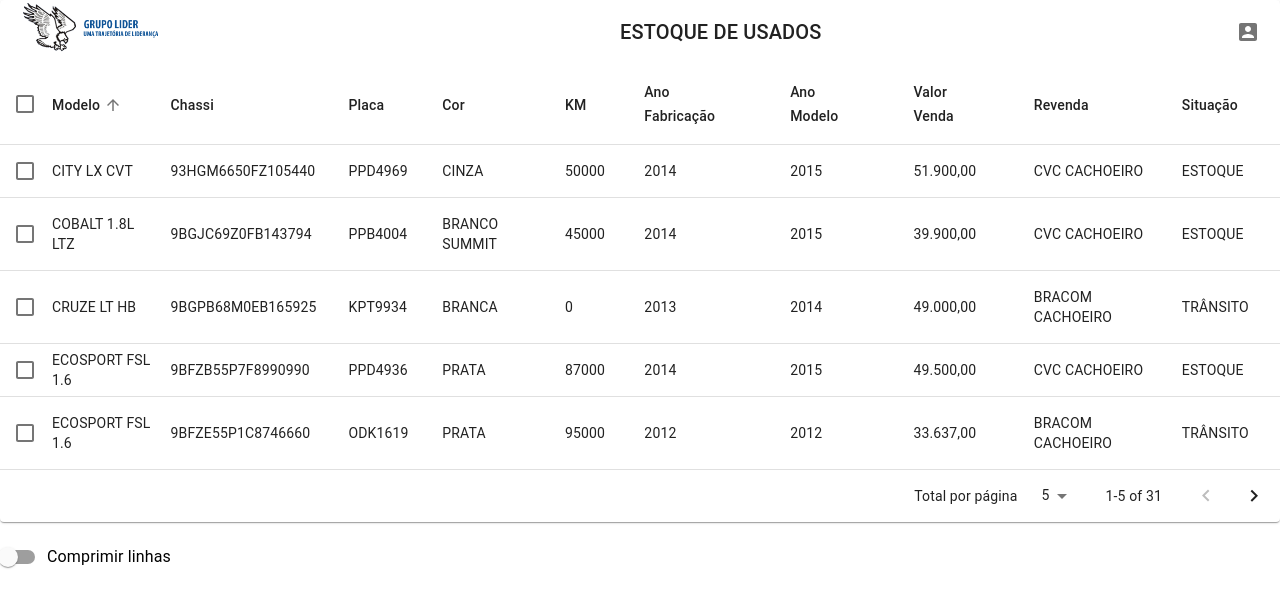
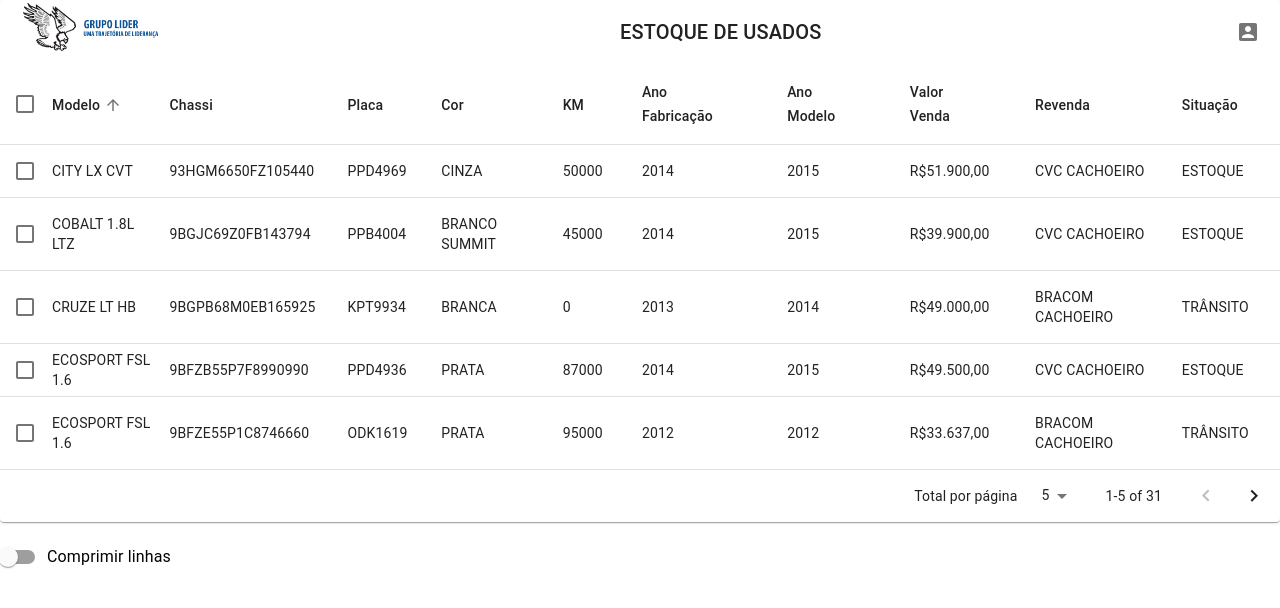
Before and after one commit to DevRaphaGitHub/controle-estoque-gl, a React (Create React App) app: page / in a window 1280 px wide. Shown: the top 608 px of the page. Built offline with nearby package versions, Linux system fonts and the light colour scheme.

Commit message:
Correção no checkbox

```diff
--- a/src/App.js
+++ b/src/App.js
@@ -1,7 +1,7 @@
 import React from 'react';
 import PropTypes from 'prop-types';
 import clsx from 'clsx';
-import { lighten, makeStyles } from '@material-ui/core/styles';
+import { makeStyles } from '@material-ui/core/styles';
 import Table from '@material-ui/core/Table';
 import TableBody from '@material-ui/core/TableBody';
 import TableCell from '@material-ui/core/TableCell';
@@ -93,7 +93,7 @@
   { id: 'km', numeric: true, disablePadding: false, label: 'KM' },
   { id: 'ano_fab', numeric: true, disablePadding: false, label: 'Ano Fabricação' },
   { id: 'ano_mod', numeric: true, disablePadding: false, label: 'Ano Modelo' },
-  { id: 'valor_venda', numeric: false, disablePadding: false, label: 'Valor Venda' },
+  { id: 'valor_venda', numeric: true, disablePadding: false, label: 'Valor Venda' },
   { id: 'revenda', numeric: false, disablePadding: false, label: 'Revenda' },
   { id: 'situacao', numeric: false, disablePadding: false, label: 'Situação' },
 ];
@@ -172,7 +172,7 @@
       })}
     >
         <Typography className={classes.title} variant="h6" id="tableTitle" component="div">
-          <img src={logo} width="150px" />
+          <img src={logo} width="150px" alt="logo" />
         </Typography>
 
         <Typography className={classes.title} variant="h6" id="tableTitle" component="div">
@@ -315,13 +315,13 @@
               {stableSort(rows, getComparator(order, orderBy))
                 .slice(page * rowsPerPage, page * rowsPerPage + rowsPerPage)
                 .map((row, index) => {
-                  const isItemSelected = isSelected(row.modelo);
+                  const isItemSelected = isSelected(row.chassi);
                   const labelId = `enhanced-table-checkbox-${index}`;
 
                   return (
                     <TableRow
                       hover
-                      onClick={(event) => handleClick(event, row.modelo)}
+                      onClick={(event) => handleClick(event, row.chassi)}
                       role="checkbox"
                       aria-checked={isItemSelected}
                       tabIndex={-1}
@@ -343,7 +343,7 @@
                       <TableCell align="left">{row.km}</TableCell>
                       <TableCell align="left">{row.ano_fab}</TableCell>
                       <TableCell align="left">{row.ano_mod}</TableCell>
-                      <TableCell align="left">{row.valor_venda}</TableCell>
+                      <TableCell align="left">R${row.valor_venda}</TableCell>
                       <TableCell align="left">{row.revenda}</TableCell>
                       <TableCell align="left">{row.situacao}</TableCell>
                     </TableRow>
```
Also changed, not shown: 1 other file (tests, documents, lock files or other folders).
